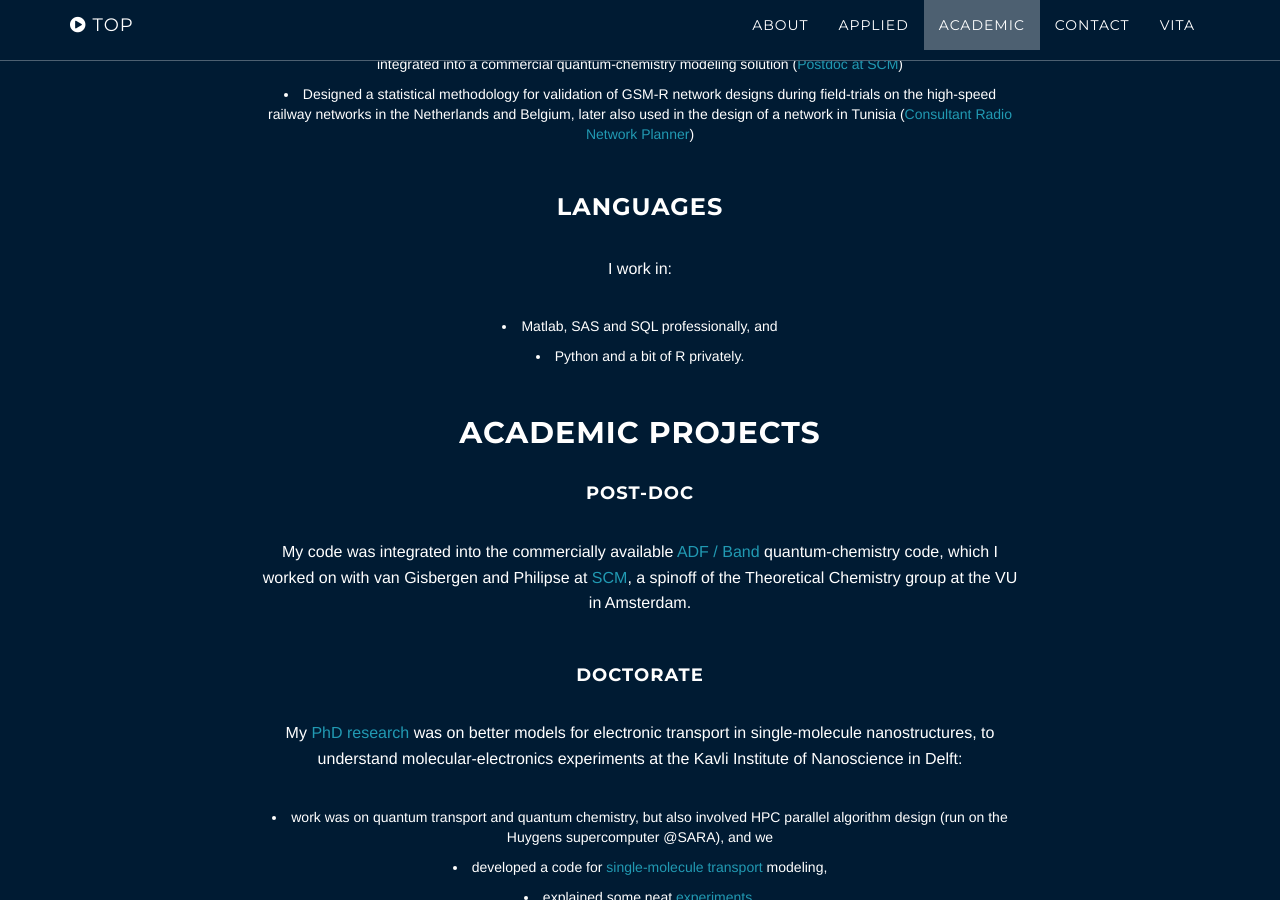
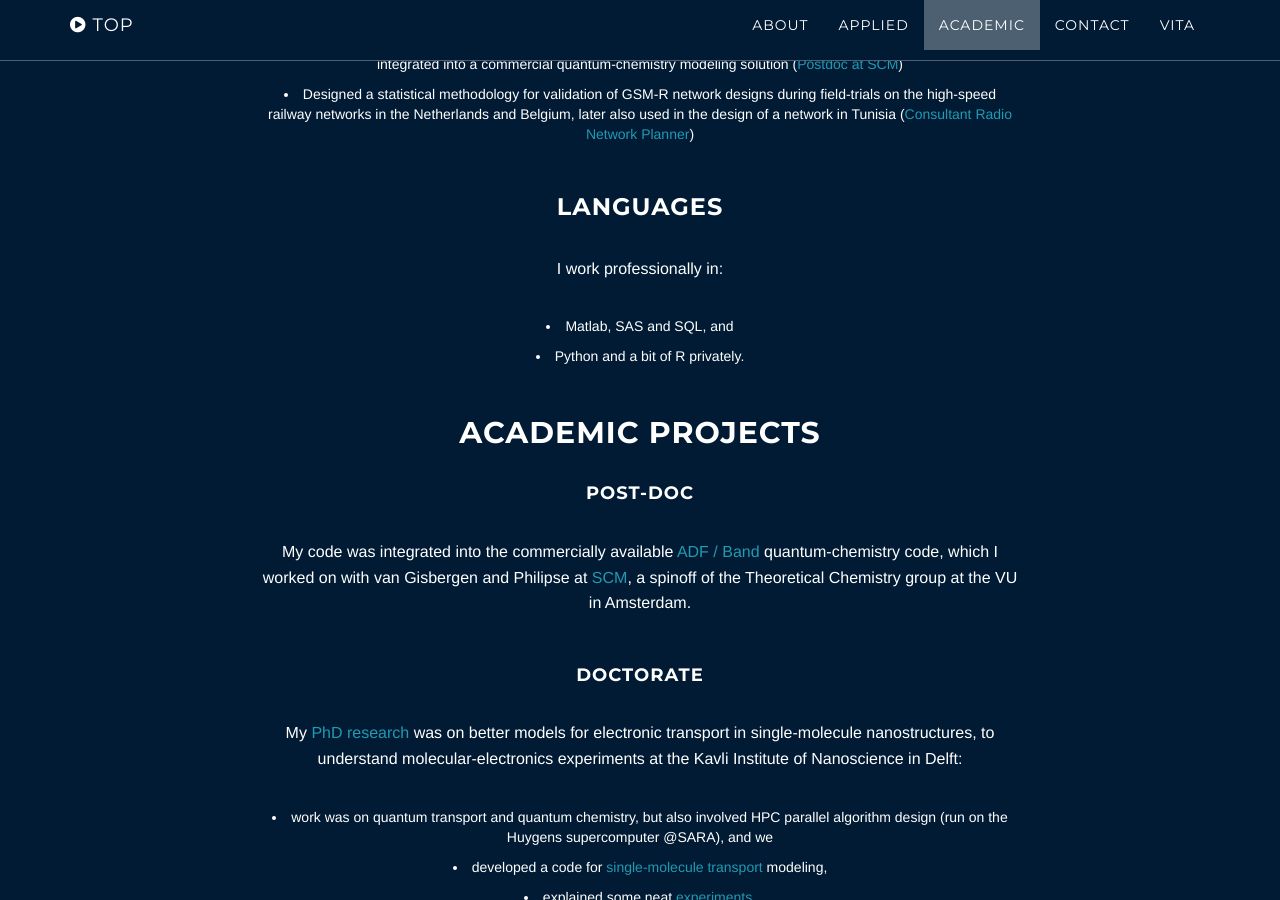
Before and after one commit to cjoverzijl/cjoverzijl.github.io, a Jekyll site: the page built from index.html, in a window 1280 px wide and 900 px high, scrolled down 1678 px. Built offline with Jekyll 4.4.1, drawn with Linux system fonts in a browser that asks for light colours.

```diff
--- a/_config.yml
+++ b/_config.yml
@@ -20,7 +20,7 @@ social:
   - title: researchgate
     url: https://www.researchgate.net/profile/Christopher_Verzijl
   - title: scholar
-    url: https://scholar.google.nl/citations?user=lSSmi6wAAAAJ&hl=en
+    url: https://scholar.google.nl/citations?hl=en&user=lSSmi6wAAAAJ&view_op=list_works&sortby=pubdate
   - title: github
     url: https://github.com/cjoverzijl
 
--- a/_includes/about.html
+++ b/_includes/about.html
@@ -11,8 +11,9 @@
 
 <p>Particularly interested in understanding network structure as a causal factor in the dynamics of financial markets: understanding and visualizing this structure is underestimated in managing market, credit and liquidity risk. Broadly speaking, I apply this thinking to the defensive side of trading and asset management.
 
-                    <br><br>
-                    Otherwise open to any interesting problem, always looking for new insights, and novel takes on the world. I'm also fascinated by languages in the broad sense, and speak:
+<br><br>
+
+Otherwise open to any interesting problem, always looking for new insights, and novel takes on the world. I'm also fascinated by languages in the broad sense, and speak:
                     <li> English and Dutch natively, </li>
                     <li> French and a little Spanish and Portuguese conversationally.</p>
             </div>
--- a/_includes/projects2.html
+++ b/_includes/projects2.html
@@ -20,8 +20,8 @@
                 </div>
                 <h3>Languages</h3>
                 <div class="appl-list">
-                    <p>I work in:
-                    <li> Matlab, SAS and SQL professionally, and </li>
+                    <p>I work professionally in:
+                    <li> Matlab, SAS and SQL, and </li>
                     <li> Python and a bit of R privately. </li>
                     </p>
                 </div>
```
